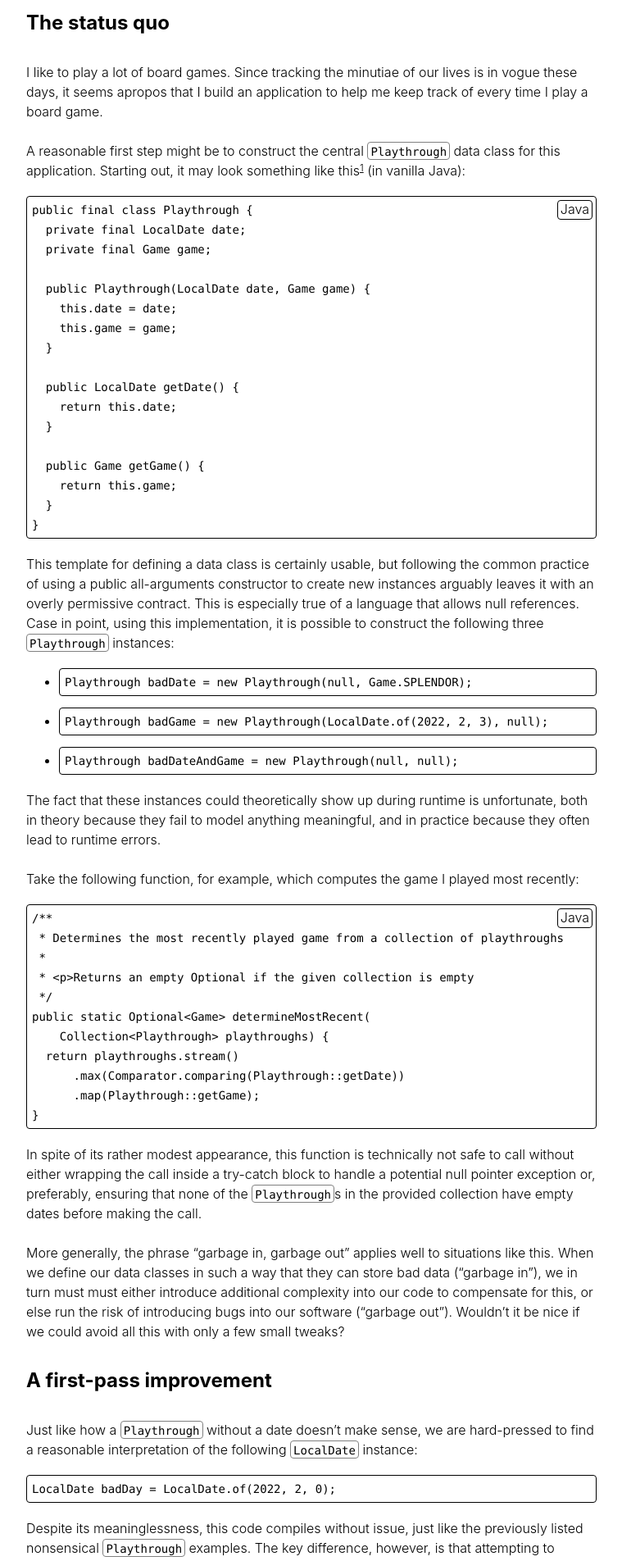
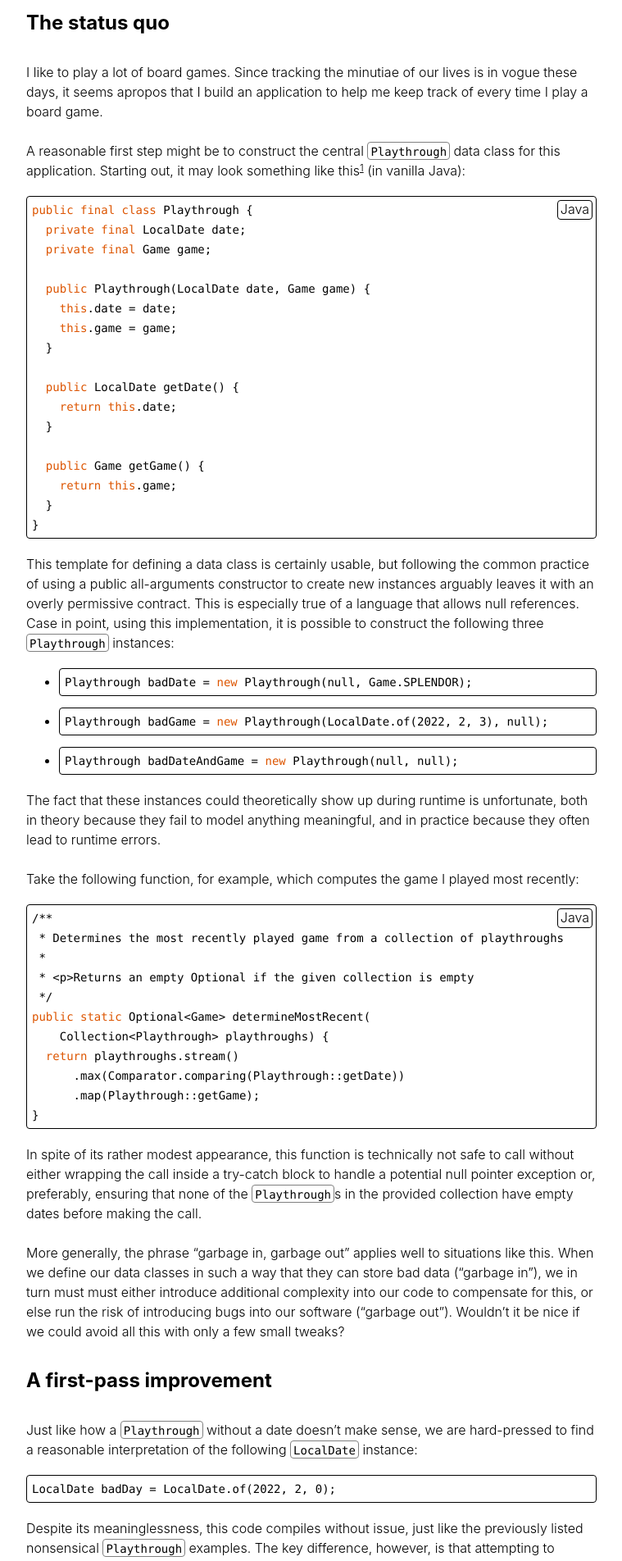
Before and after one commit to andrewtbiehl/andrewtbiehl.com, a Jekyll site: the page built from _posts/2022-02-03-improving-data-classes.md, in a window 1280 px wide. Shown: the part 477-2381 px from the top of the page at 82% size, without its empty margins (260-1019 px from the left). Built offline with Jekyll 4.4.1, drawn with Linux system fonts in a browser that asks for light colours.

Commit message:
Add syntax highlighting to keyword tokens

```diff
--- a/_sass/_syntax-highlighting.scss
+++ b/_sass/_syntax-highlighting.scss
@@ -3,11 +3,7 @@ code {
   // Currently used tokens
 
   // Keyword
-  .k,
   .kc, // Keyword.Constant
-  .kd, // Keyword.Declaration
-  .kn, // Keyword.Namespace
-  .kr, // Keyword.Reserved
   .kt, // Keyword.Type
 
   // Name
@@ -47,6 +43,15 @@ code {
   .p // Punctuation
   {
     background-color: transparent;
+  }
+
+  // Keyword tokens
+  .k, // Keyword
+  .kd, // Keyword.Declaration
+  .kn, // Keyword.Namespace
+  .kr // Keyword.Reserved
+  {
+    color: #d50;
   }
 
   // Currently unused tokens
```
